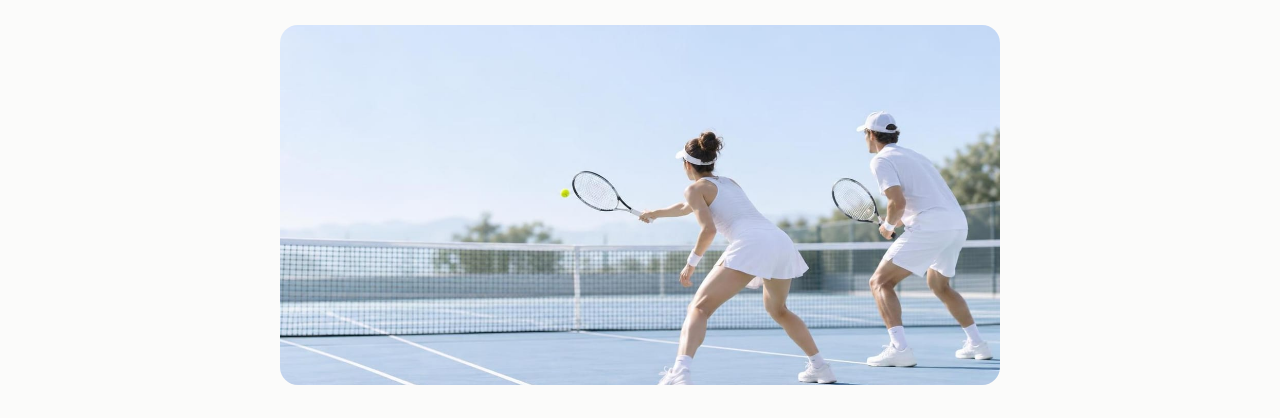
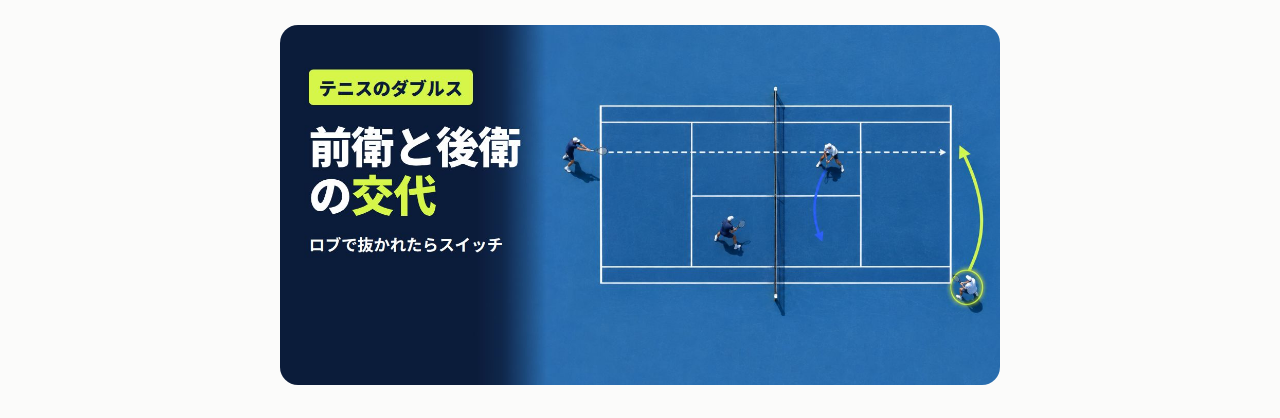
Before and after one commit to hatigatushinja/world_doubles_labo, an Astro site: page /ja/articles/2026-11-26-tennis-doubles-net-baseline-switch in a window 1280 px wide. Shown: the part 365-783 px from the top of the page. Built offline with nearby package versions, Linux system fonts and the light colour scheme; Astro itself is replaced by a stand-in of ours.

Commit message:
交代記事: サムネイル

```diff
--- a/src/content/articles/2026-11-26-tennis-doubles-net-baseline-switch.md
+++ b/src/content/articles/2026-11-26-tennis-doubles-net-baseline-switch.md
@@ -5,6 +5,7 @@ category: "tactics"
 tags: ["前衛","後衛","入れ替わり","スイッチ","雁行陣","ロブ","ダブルス戦術"]
 source: "Essential Tennis『Doubles Domination』／LTA（英国テニス協会）Coach Forum 2023／ITF『2026 Rules of Tennis』"
 sourceUrl: "https://www.essentialtennis.com/doublesebook.pdf"
+image: "/images/articles/2026-11-26-tennis-doubles-net-baseline-switch.jpg"
 summary: "テニスダブルスの前衛と後衛の交代をコート図4枚で解説。前衛の頭上をロブで抜かれたとき、誰が追い、どこへ動くかをスイッチの流れで紹介します。入れ替わり直後の守り方や高いロブで立て直す方法、サーブとレシーブの担当を変えられる時期もわかります。"
 ---
 
```
Also changed, not shown: public/images/articles/2026-11-26-tennis-doubles-net-baseline-switch.jpg (added).
